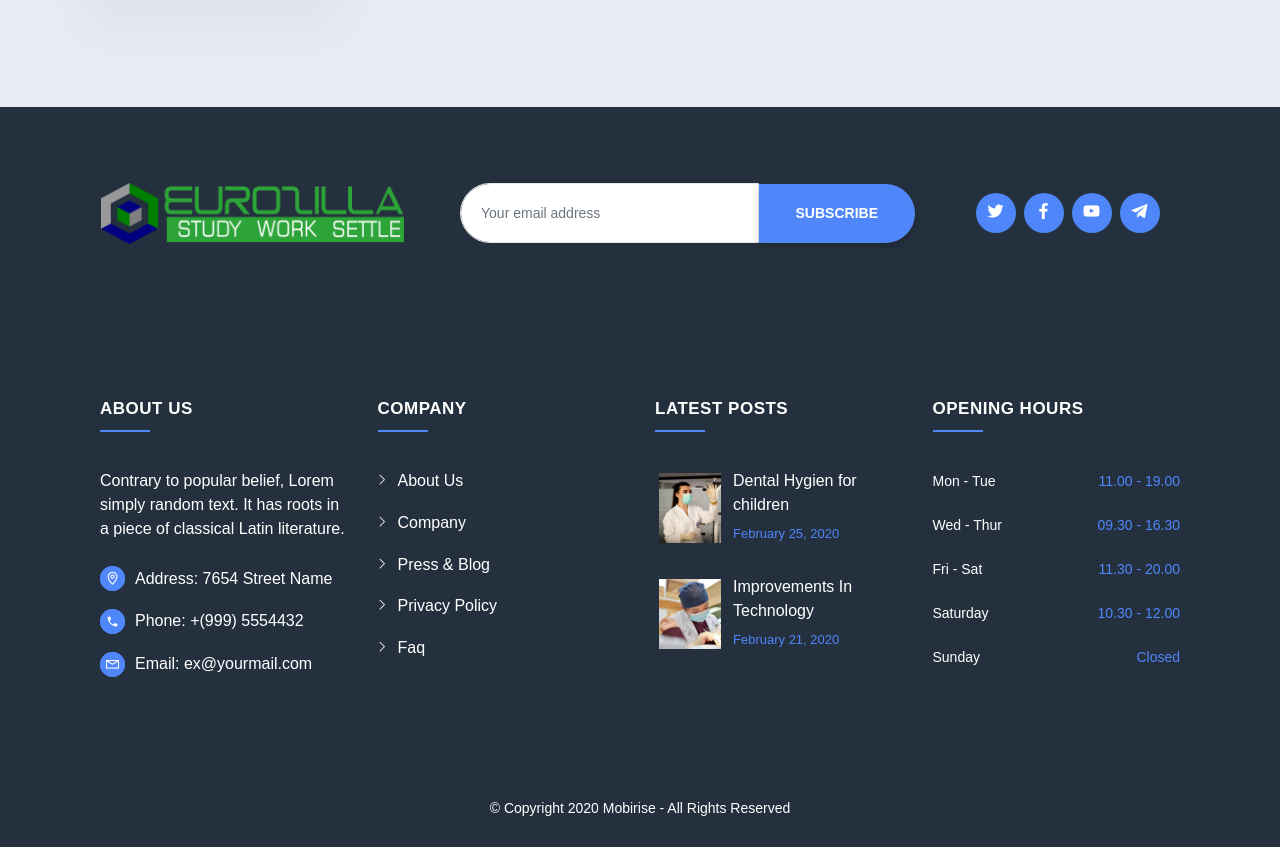
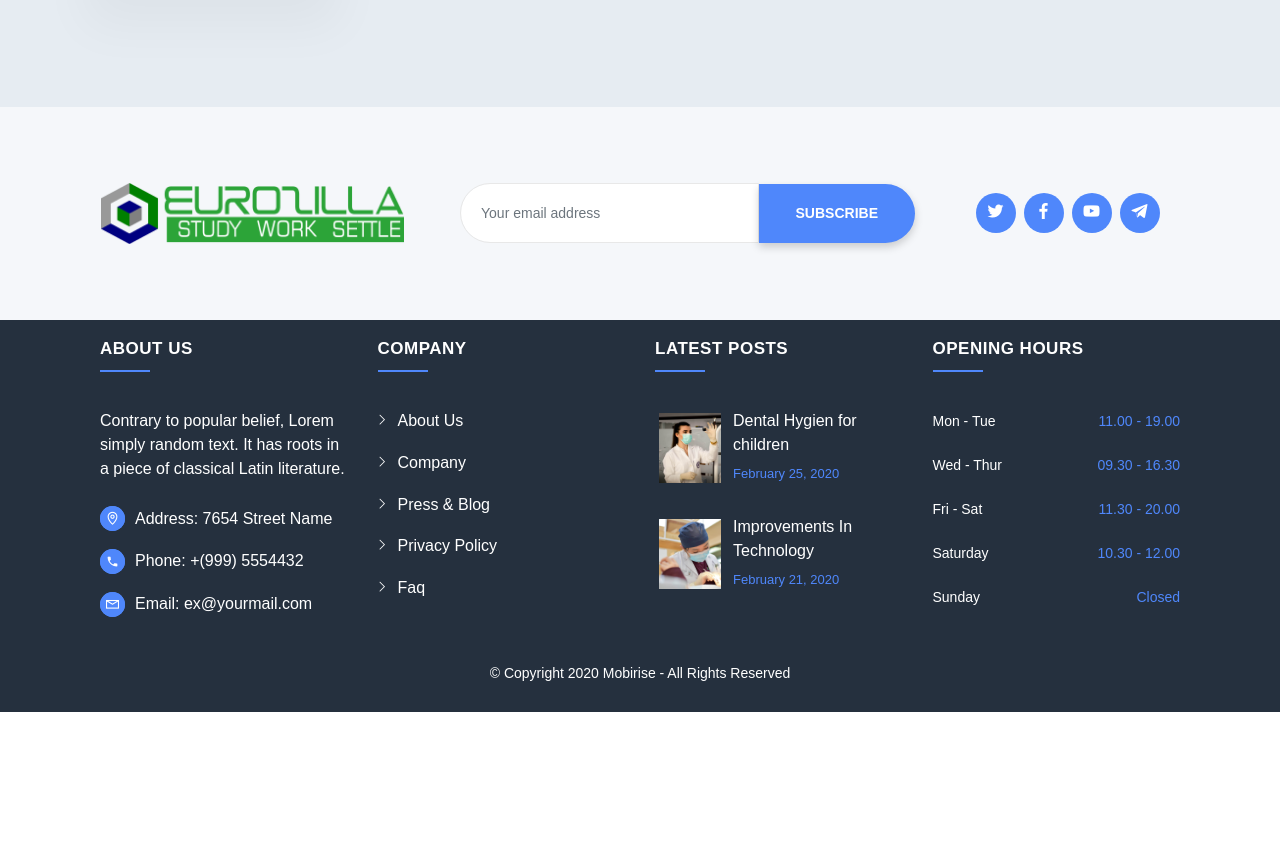
Before and after one commit to websitesbilliger/eurozillacom, a plain HTML site: page index.html in a window 1280 px wide. Shown: the part 6136-6983 px from the top of the page. After the commit the page ends 6848 px from the top, so only its background shows below. Drawn offline with Linux system fonts and the light colour scheme; files whose address does not match are found by name; a web font is replaced by a local one.

Commit message:
create github pages

```diff
--- a/assets/mobirise/css/mbr-additional.css
+++ b/assets/mobirise/css/mbr-additional.css
@@ -2731,7 +2731,7 @@ section.lazy-placeholder:after {
 .cid-rSbcs4in9i {
   padding-top: 60px;
   padding-bottom: 60px;
-  background-color: #25303e;
+  background-color: #f5f7fa;
 }
 .cid-rSbcs4in9i .brand {
   display: flex;
@@ -2883,8 +2883,8 @@ section.lazy-placeholder:after {
   }
 }
 .cid-rSbcshyxrG {
-  padding-top: 75px;
-  padding-bottom: 75px;
+  padding-top: 15px;
+  padding-bottom: 0px;
   background-color: #25303e;
 }
 .cid-rSbcshyxrG section {
--- a/index.html
+++ b/index.html
@@ -6,7 +6,7 @@
   <meta http-equiv="X-UA-Compatible" content="IE=edge">
 
   <meta name="viewport" content="width=device-width, initial-scale=1, minimum-scale=1">
-  <link rel="shortcut icon" href="assets/images/eurozilla-logo-606x121.png" type="image/x-icon">
+  <link rel="shortcut icon" href="assets/images/eurozilla-logo1-128x136.png" type="image/x-icon">
   <meta name="description" content="">
 
 
@@ -1121,7 +1121,7 @@
             </div>
             <div class="col-lg-5 align-self-center" data-form-type="formoid">
                 <!---Formbuilder Form--->
-                <form action="https://mobirise.com/" method="POST" class="mbr-form form-with-styler" data-form-title="Mobirise Form"><input type="hidden" name="email" data-form-email="true" value="HXdqbAVjkxmuOnlV/B6kL1+3aQmU+7Sy82zUtQ/Ji2Hb7fSQGukRKTdZZpWSm3BUYCb0sNtBwT+ZxNpB8T+28apTrYxIrxNxe1LWLlCjLxnff1IDg7RBOWkislMVNcl/.3NmZp2x6i7/BtRPrkmM4HCMTXVwBolyhV1HFVq05jQN5CdhjB28YE0Ib5PHCAhdvNODecCWR5gw30Vf2k+2OreWPUG2sf25Yh0QU4UvEkj5V5lIfPvmjW52RS3HdQHdo">
+                <form action="https://mobirise.com/" method="POST" class="mbr-form form-with-styler" data-form-title="Mobirise Form"><input type="hidden" name="email" data-form-email="true" value="F2NKxw+oYRlZ9G0p5BT+ZgqI+XrGNVY0e6RA9YVYXaCOpJdDFSnMmqE8TUorqtVIZDI2YUItRSAHjbh91RW3DYkFaYR2XdcoCet2gQ3bKG68mgc4hnWbxsj+cZVvicjJ.i3Y4NIO7xxOhbK+A+090x5YcM1gPQe8zbozaKhN9l80KxpZbX/oCcSruCz84VhA2UY7YZX92+JcpK0aE8mFPKf9i2tdms0C3d+qZyR5k5KpzNqsz/bBV2d1fav4n3Cz0">
                     <div class="form-row">
                         <div hidden="hidden" data-form-alert="" class="alert alert-success col-12">Thanks for filling out
                             the form!</div>
```
Also changed, not shown: assets/images/eurozilla-logo1-128x136.png (added).
